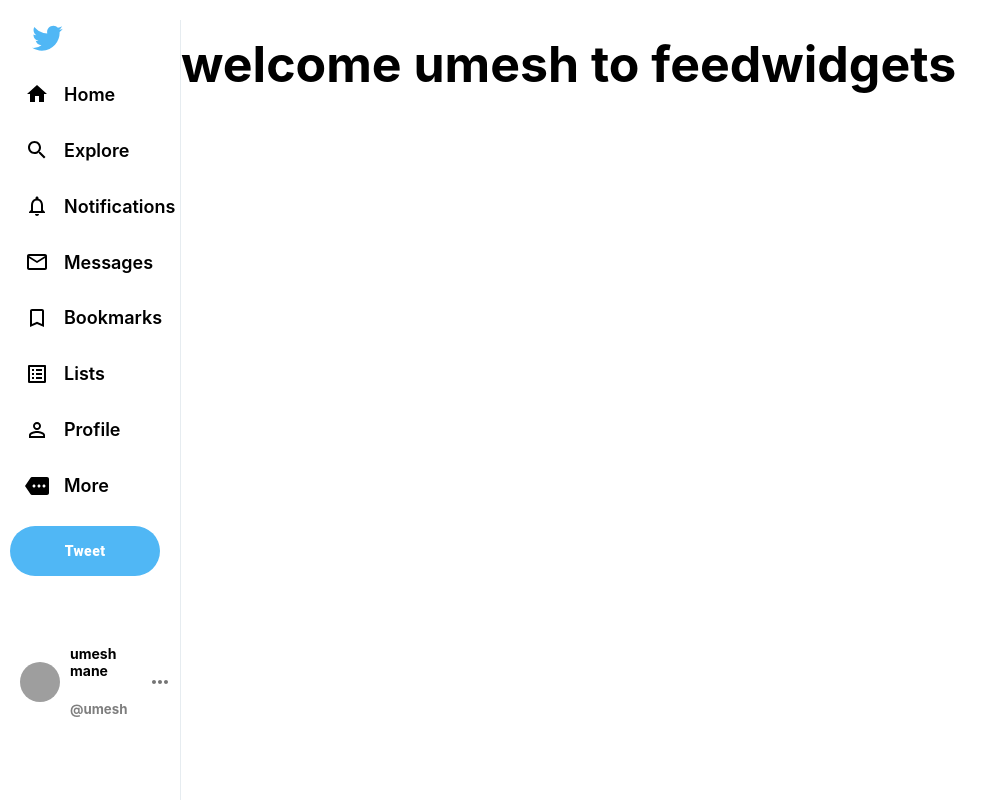
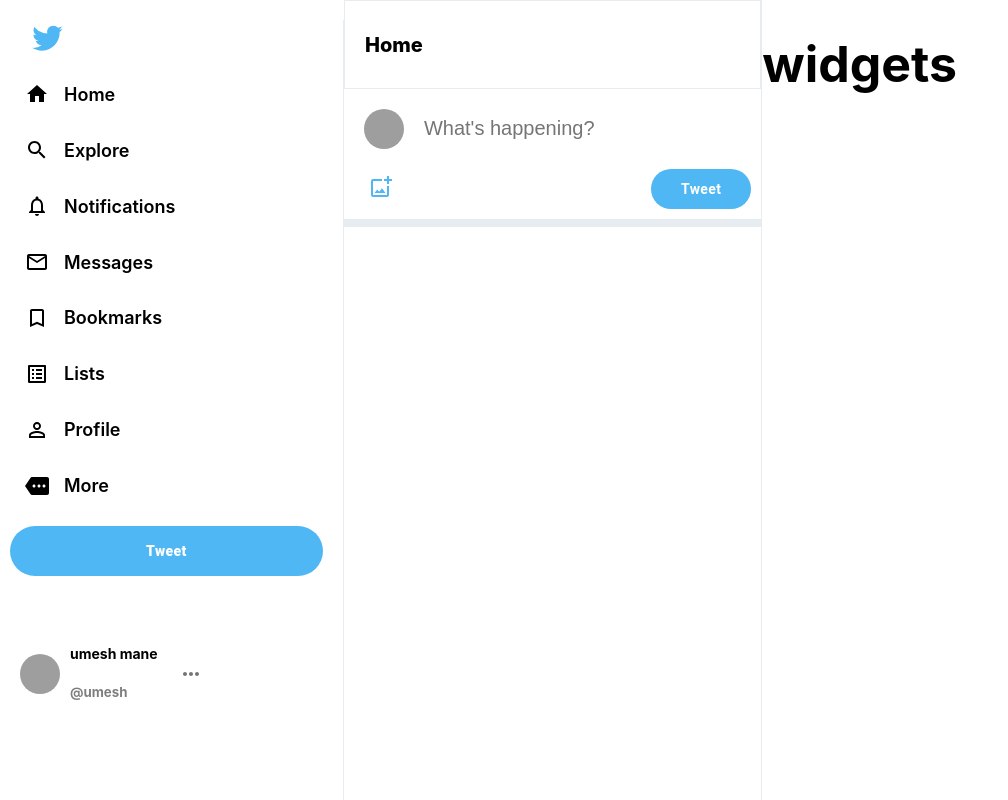
Before and after one commit to umeshmane30092000/TwitterClone--MERN-stack, a React (Create React App) app in the folder frontend/: page / in a window 1280 px wide. Shown: the whole page, without its empty margins (0-1008 px from the left). Built offline with nearby package versions, Linux system fonts and the light colour scheme; no server answers; grey boxes are pictures that could not be loaded.

Commit message:
tweetbox is created for twwet

```diff
--- a/frontend/src/pages/Feed/Feed.css
+++ b/frontend/src/pages/Feed/Feed.css
@@ -0,0 +1,24 @@
+.feed {
+    flex: 0.4;
+    border-right: 1px solid var(--twitter-background);
+    min-width: fit-content;
+    overflow-y: scroll;
+  }
+
+  .feed::-webkit-scrollbar {
+    display: none;
+  }
+
+  .feed__header {
+    position: sticky;
+    top: 0;
+    background-color: white;
+    z-index: 100;
+    border: 1px solid var(--twitter-background);
+    padding: 15px 20px;
+  }
+
+  .feed__header>h2 {
+    font-size: 20px;
+    font-weight: 800;
+  }
--- a/frontend/src/pages/Feed/Feed.js
+++ b/frontend/src/pages/Feed/Feed.js
@@ -1,11 +1,14 @@
 import React from 'react'
 import './Feed.css'
+import TweetBox from './TweetBox/TweetBox'
 
 const Feed = () => {
   return (
-    <div>
-    <h1> welcome umesh to feed</h1>
-
+    <div className="feed">
+      <div className="feed__header">
+        <h2>Home</h2>
+      </div>
+      <TweetBox />
     </div>
   )
 }
--- /dev/null
+++ b/frontend/src/pages/Feed/TweetBox/TweetBox.css
@@ -0,0 +1,55 @@
+.tweetBox {
+    padding-bottom: 10px;
+    border-bottom: 8px solid var(--twitter-background);
+    padding-right: 10px;
+  }
+
+  .tweetBox>form {
+    display: flex;
+    flex-direction: column;
+  }
+
+  .tweetBox__input {
+    padding: 20px;
+    display: flex;
+    align-items: center;
+  }
+
+  .tweetBox__input>input {
+    flex: 1;
+    margin-left: 15px;
+    font-size: 20px;
+    border: none;
+    margin-top: 0px;
+  }
+
+  .tweetBox__imageInput {
+    border: none;
+    padding: 5px 20px;
+  }
+
+  .imageIcon_tweetButton {
+    display: flex;
+    justify-content: space-between;
+    align-items: center;
+  }
+
+  .tweetBox__tweetButton {
+    background-color: var(--twitter-color) !important;
+    border: none !important;
+    color: white !important;
+    font-weight: 700 !important;
+    text-transform: inherit !important;
+    border-radius: 50px !important;
+    width: 100px;
+    height: 40px !important;
+  }
+
+  .imageIcon {
+    color: var(--twitter-color);
+    padding-left: 25px;
+  }
+
+  .imageInput {
+    display: none;
+  }
--- /dev/null
+++ b/frontend/src/pages/Feed/TweetBox/TweetBox.js
@@ -0,0 +1,46 @@
+import React, { useState } from "react";
+import "./TweetBox.css";
+import { Avatar, Button } from "@mui/material";
+import AddPhotoAlternateOutlinedIcon from '@mui/icons-material/AddPhotoAlternateOutlined';
+
+const TweetBox = () => {
+    const [post, setPost] = useState('')
+    const [imageURL, setImageURL] = useState('');
+
+    const handleTweet = (e) => {
+        e.preventDefault();
+        console.log(post);
+
+    }
+
+    return (
+        <div className="tweetBox">
+            <form onSubmit={handleTweet}>
+                <div className="tweetBox__input">
+                    <Avatar src="https://cdn.pixabay.com/photo/2016/08/08/09/17/avatar-1577909_960_720.pn" />
+                    <input
+                        type="text"
+                        placeholder="What's happening?"
+                        onChange={(e) => setPost(e.target.value)}
+
+                    />
+                </div>
+
+                <div className="imageIcon_tweetButton">
+                <label htmlFor='image' className="imageIcon">
+                <AddPhotoAlternateOutlinedIcon/>
+                </label>
+                <input
+                    type="file"
+                    id='image'
+                    className="imageInput"
+
+                />
+                 <Button className="tweetBox__tweetButton" type="submit">Tweet</Button>
+                </div>
+            </form>
+        </div>
+    )
+}
+
+export default TweetBox
```
